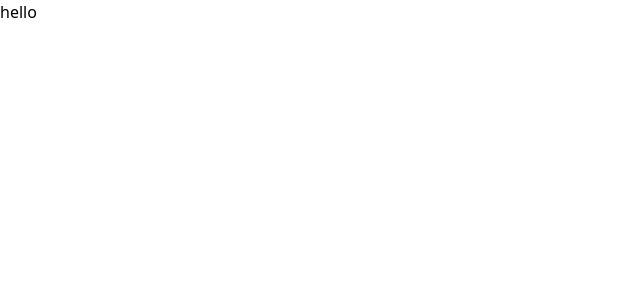
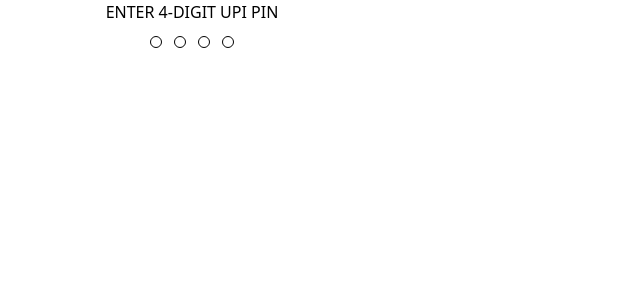
Before and after one commit to pranjulagrawal9/eka-assignment, a React (Vite) app: page / in a window 1280 px wide. Shown: the top 300 px of the page, without its empty margins (0-640 px from the left). Built offline with nearby package versions, Linux system fonts and the light colour scheme.

Commit message:
create UI for PIN

```diff
--- a/src/App.jsx
+++ b/src/App.jsx
@@ -1,7 +1,23 @@
 import "./App.css";
 
 function App() {
-  return <>hello</>;
+  return (
+    <div className="w-96">
+      <div className="flex flex-col items-center gap-3">
+        <h2 className="uppercase font-medium">Enter 4-digit upi pin</h2>
+        <div className="flex gap-3">
+          {Array(4)
+            .fill()
+            .map((_, i) => (
+              <div
+                key={i}
+                className="w-3 h-3 border border-black rounded-full"
+              ></div>
+            ))}
+        </div>
+      </div>
+    </div>
+  );
 }
 
 export default App;
```
